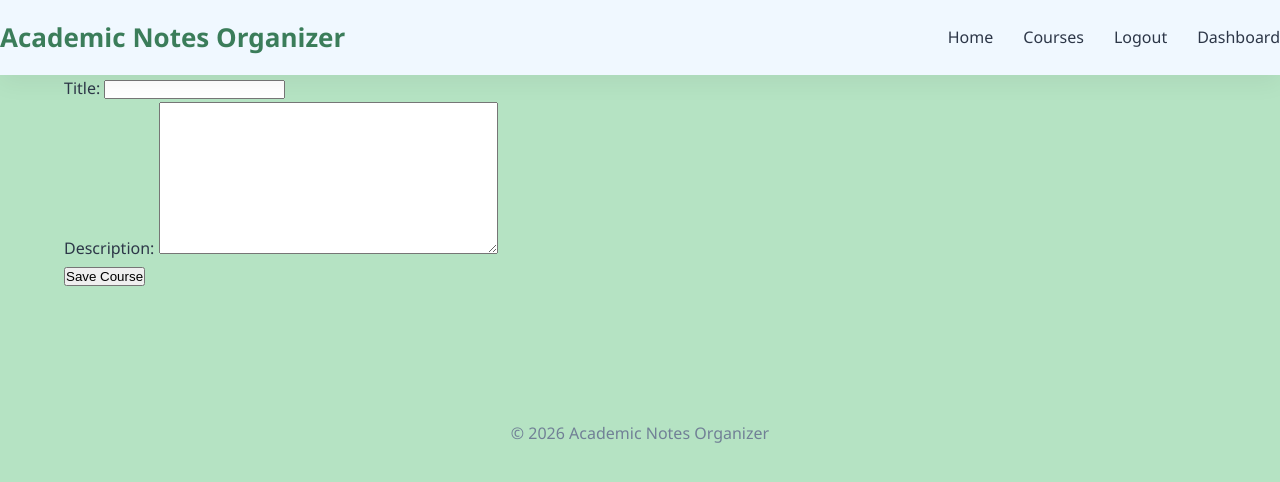
After one commit to BardiaNikkar/academic_notes_organizer, a Django app: page /courses/create/ in a window 1280 px wide. The commit adds this page. Shown: the top 482 px of the page. Run offline with Django 5.2, Linux system fonts and the light colour scheme; the visitor is signed in with stand-in values (Sample User, id 1).

Commit message:
upgrade course model app create form for courses make create course option for project now loged in user can create Courses

```diff
--- a/academic_notes/urls.py
+++ b/academic_notes/urls.py
@@ -21,5 +21,6 @@ from .views import home
 urlpatterns = [
     path('admin/', admin.site.urls),
     path("", home, name = "home"),
-    path("", include('accounts.urls')),
+    path("accounts/", include('accounts.urls')),
+    path('courses/', include('courses.urls'))
 ]
--- /dev/null
+++ b/courses/forms.py
@@ -0,0 +1,10 @@
+from django import forms
+from .models import Course
+
+class CourseForm(forms.ModelForm):
+    class Meta:
+        model = Course
+        fields = [
+            'title',
+            'description',
+        ]
--- a/courses/models.py
+++ b/courses/models.py
@@ -1,12 +1,15 @@
 from django.db import models
 from django.contrib.auth.models import User
+from django.utils import timezone
 
 # Create your models here.
 # we are creating a table here.
 class Course(models.Model):
-    user = models.ForeignKey(User, on_delete=models.CASCADE)
+    user = models.ForeignKey(User, on_delete=models.CASCADE, related_name='course')
     title = models.CharField(max_length=100)
     description = models.TextField(blank=True)
+    created_at = models.DateTimeField(auto_now_add=True)
+    updated_at = models.DateTimeField(auto_now=True)
 
     def __str__(self):
         return self.title
--- /dev/null
+++ b/courses/urls.py
@@ -0,0 +1,6 @@
+from django.urls import path
+from .views import create_course
+
+urlpatterns = [
+    path('create/', create_course, name='course_create'),
+]
--- a/courses/views.py
+++ b/courses/views.py
@@ -1,3 +1,18 @@
-from django.shortcuts import render
+from django.shortcuts import render, redirect
+from django.contrib.auth.decorators import login_required
+from .forms import CourseForm
 
 # Create your views here.
+
+@login_required
+def create_course(request):
+    if request.method == 'POST':
+        form = CourseForm(request.POST)
+        if form.is_valid():
+            course = form.save(commit=False)
+            course.user = request.user
+            course.save()
+            return redirect("dashboard")
+    else:
+        form = CourseForm()
+    return render(request, 'courses/course_create.html', {'form':form})
--- a/templates/base.html
+++ b/templates/base.html
@@ -17,7 +17,7 @@
             </div>
             <ul>
                 <li><a href="/">Home</a></li>
-                <li><a href="#">Courses</a></li>
+                <li><a href="{% url 'course_create' %}">Courses</a></li>
                 {% if user.is_authenticated %}
                 <a href="{% url 'logout' %}">Logout</a>
                 <a href="{% url 'dashboard' %}">Dashboard</a>
--- /dev/null
+++ b/templates/courses/course_create.html
@@ -0,0 +1,19 @@
+{% extends "base.html" %}
+{% load static %}
+
+{% block title %}
+Create Course
+{% endblock %}
+
+{% block extra_css %}
+<link rel="stylesheet" href="{% static 'css/course.css' %}">
+{% endblock %}
+
+{% block content %}
+<form action="" method="post">
+    {% csrf_token %}
+    {{ form.as_p }}
+
+    <button type="submit">Save Course</button>
+</form>
+{% endblock %}
```
Also changed, not shown: courses/migrations/0002_course_created_at_course_updated_at_and_more.py (added), static/css/course.css (added).
